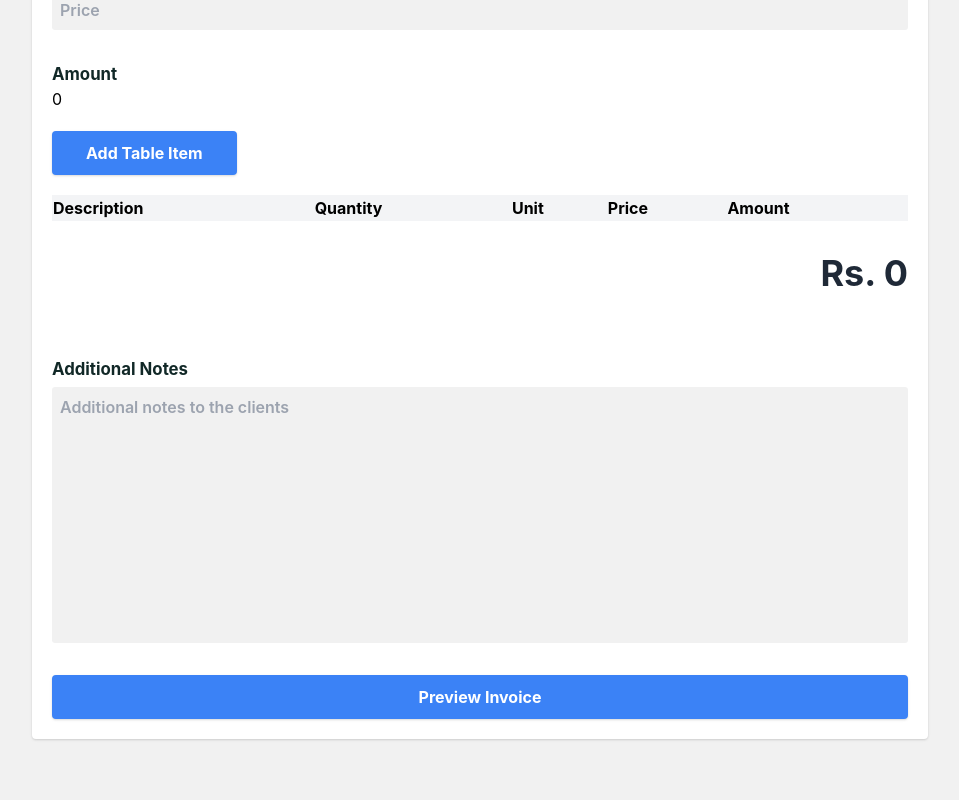
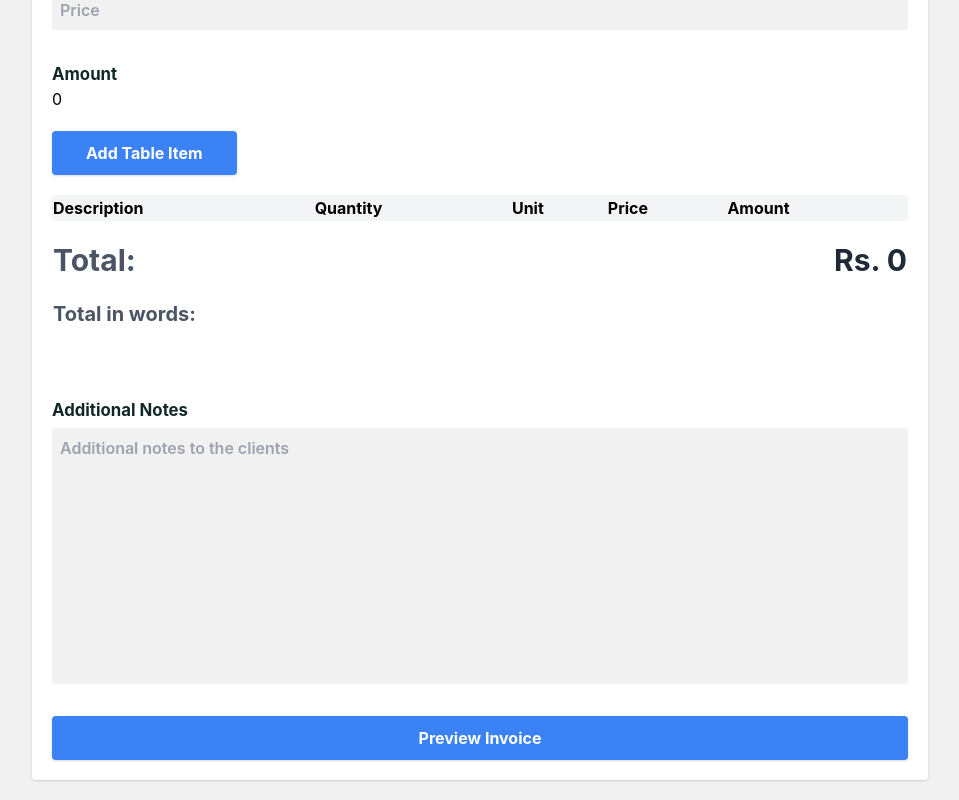
Before and after one commit to 86-umang/Invoicer, a React (Create React App) app: page / in a window 1280 px wide. Shown: the part 1234-2034 px from the top of the page, without its empty margins (160-1119 px from the left). Before the commit the page ends 1993 px from the top, so only its background shows below. Built offline with nearby package versions, Linux system fonts and the light colour scheme.

Commit message:
Printing price in words

```diff
--- a/src/App.js
+++ b/src/App.js
@@ -30,6 +30,7 @@ function App() {
     const [amount, setAmount] = useState("");
     const [list, setList] = useState([]);
     const [total, setTotal] = useState(0);
+    const [word, setWord] = useState("");
 
     const componentRef = useRef();
 
@@ -70,6 +71,7 @@ function App() {
                                 setList={setList}
                                 total={total}
                                 setTotal={setTotal}
+                                word={word}
                             />
 
                             <Notes notes={notes} />
@@ -283,6 +285,7 @@ function App() {
                                         amount={amount} setAmount={setAmount}
                                         list={list} setList={setList}
                                         total={total} setTotal={setTotal}
+                                        word={word} setWord={setWord}
                                     />
                                 </article>
 
--- a/src/components/Table.js
+++ b/src/components/Table.js
@@ -1,6 +1,6 @@
 import React from 'react';
 
-function Table({list, total}) {
+function Table({list, total, word}) {
     return (
         <>
             <table className='mt-5' width="100%">
@@ -28,9 +28,25 @@ function Table({list, total}) {
                 ))}
             </table>
 
-            <div className='mt-8'>
-                <h2 className='flex items-end justify-end text-gray-800 text-4xl font-bold'>Rs. {total.toLocaleString()}</h2>
-            </div>
+            <table className='mt-5' width="100%">
+                <tbody>
+                    <tr>
+                        <td align='left' className='font-bold text-3xl text-gray-600'>Total:</td>
+                        <td align='right' className='font-bold text-3xl text-gray-800'>Rs. {total.toLocaleString()}</td>
+                    </tr>
+                </tbody>
+            </table>
+
+            <table className='mt-5' width="100%">
+                <tbody>
+                    <tr>
+                        <td className='font-bold text-xl text-gray-600'>Total in words:</td>
+                    </tr>
+                    <tr>
+                        <td className='pt-1 font-bold uppercase text-gray-800'>{word}</td>
+                    </tr>
+                </tbody>
+            </table>
         </>
     );
 }
--- a/src/components/TableForm.js
+++ b/src/components/TableForm.js
@@ -3,7 +3,7 @@ import { v4 as uuidv4 } from "uuid";
 import {AiOutlineDelete, AiOutlineEdit} from 'react-icons/ai';
 import '../styles/TableForm.css';
 
-function TableForm({description, setDescription, quantity, setQuantity, unit, setUnit, price, setPrice, amount, setAmount, list, setList, total, setTotal}) {
+function TableForm({description, setDescription, quantity, setQuantity, unit, setUnit, price, setPrice, amount, setAmount, list, setList, total, setTotal, word, setWord}) {
 
     const [checked, setChecked] = useState(false);
     const [isEditing, setIsEditing] = useState(false);
@@ -56,6 +56,25 @@ function TableForm({description, setDescription, quantity, setQuantity, unit, se
             }
         }
     })
+
+    useEffect(() => {
+        var a = ['','one ','two ','three ','four ', 'five ','six ','seven ','eight ','nine ','ten ','eleven ','twelve ','thirteen ','fourteen ','fifteen ','sixteen ','seventeen ','eighteen ','nineteen '];
+        var b = ['', '', 'twenty','thirty','forty','fifty', 'sixty','seventy','eighty','ninety'];
+
+        function inWords (num) {
+            if ((num = num.toString()).length > 9) return 'overflow';
+            let n = ('000000000' + num).substr(-9).match(/^(\d{2})(\d{2})(\d{2})(\d{1})(\d{2})$/);
+            if (!n) return; var str = '';
+            str += (n[1] != 0) ? (a[Number(n[1])] || b[n[1][0]] + ' ' + a[n[1][1]]) + 'crore ' : '';
+            str += (n[2] != 0) ? (a[Number(n[2])] || b[n[2][0]] + ' ' + a[n[2][1]]) + 'lakh ' : '';
+            str += (n[3] != 0) ? (a[Number(n[3])] || b[n[3][0]] + ' ' + a[n[3][1]]) + 'thousand ' : '';
+            str += (n[4] != 0) ? (a[Number(n[4])] || b[n[4][0]] + ' ' + a[n[4][1]]) + 'hundred ' : '';
+            str += (n[5] != 0) ? ((str != '') ? 'and ' : '') + (a[Number(n[5])] || b[n[5][0]] + ' ' + a[n[5][1]]) + 'only ' : '';
+            return str;
+        }
+
+        setWord(inWords(total))
+    },[total, word, setWord])
 
     // Edit function
     const editRow = (id) => {
@@ -223,9 +242,25 @@ function TableForm({description, setDescription, quantity, setQuantity, unit, se
                 ))}
             </table>
 
-            <div className='mt-8'>
-                <h2 className='flex items-end justify-end text-gray-800 text-4xl font-bold'>Rs. {total.toLocaleString()}</h2>
-            </div>
+            <table className='mt-5' width="100%">
+                <tbody>
+                    <tr>
+                        <td align='left' className='font-bold text-3xl text-gray-600'>Total:</td>
+                        <td align='right' className='font-bold text-3xl text-gray-800'>Rs. {total.toLocaleString()}</td>
+                    </tr>
+                </tbody>
+            </table>
+
+            <table className='mt-5' width="100%">
+                <tbody>
+                    <tr>
+                        <td className='font-bold text-xl text-gray-600'>Total in words:</td>
+                    </tr>
+                    <tr>
+                        <td className='pt-1 font-bold uppercase text-gray-800'>{word}</td>
+                    </tr>
+                </tbody>
+            </table>
         </>
     );
 }
```
